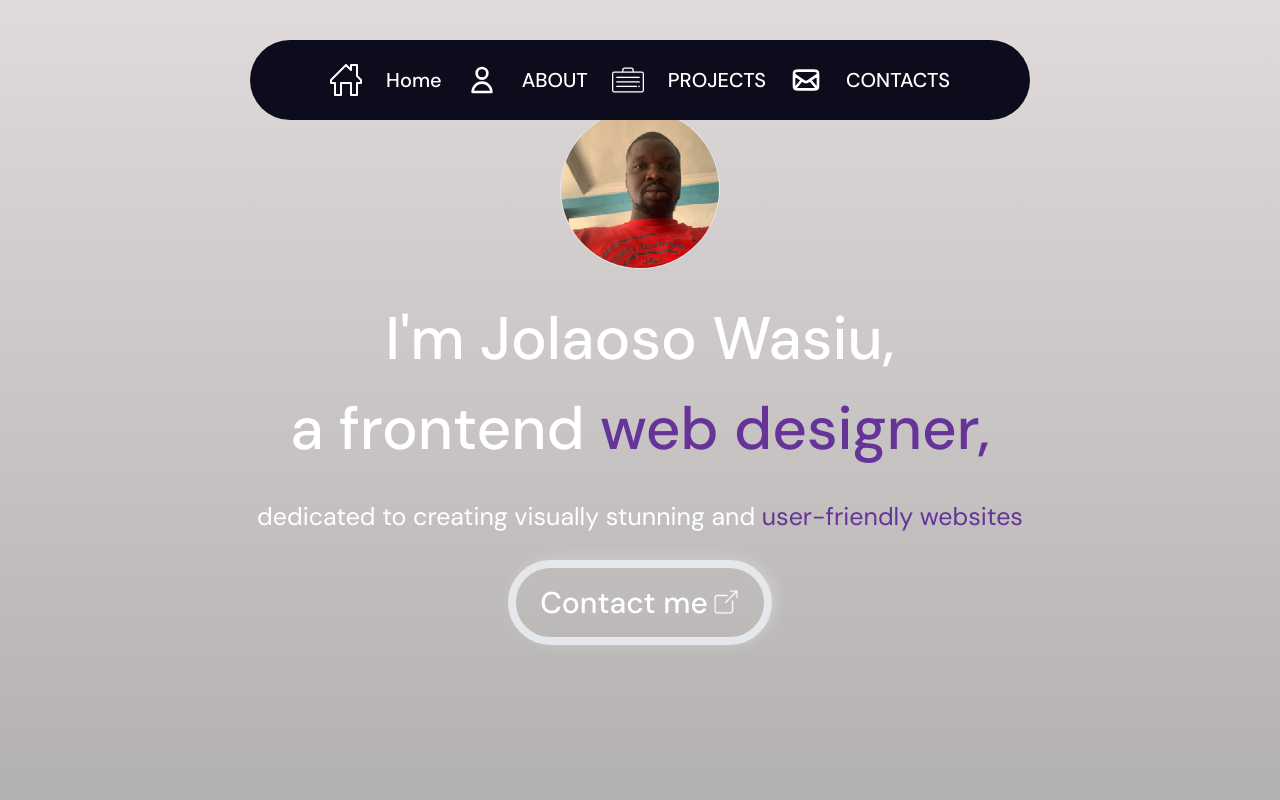
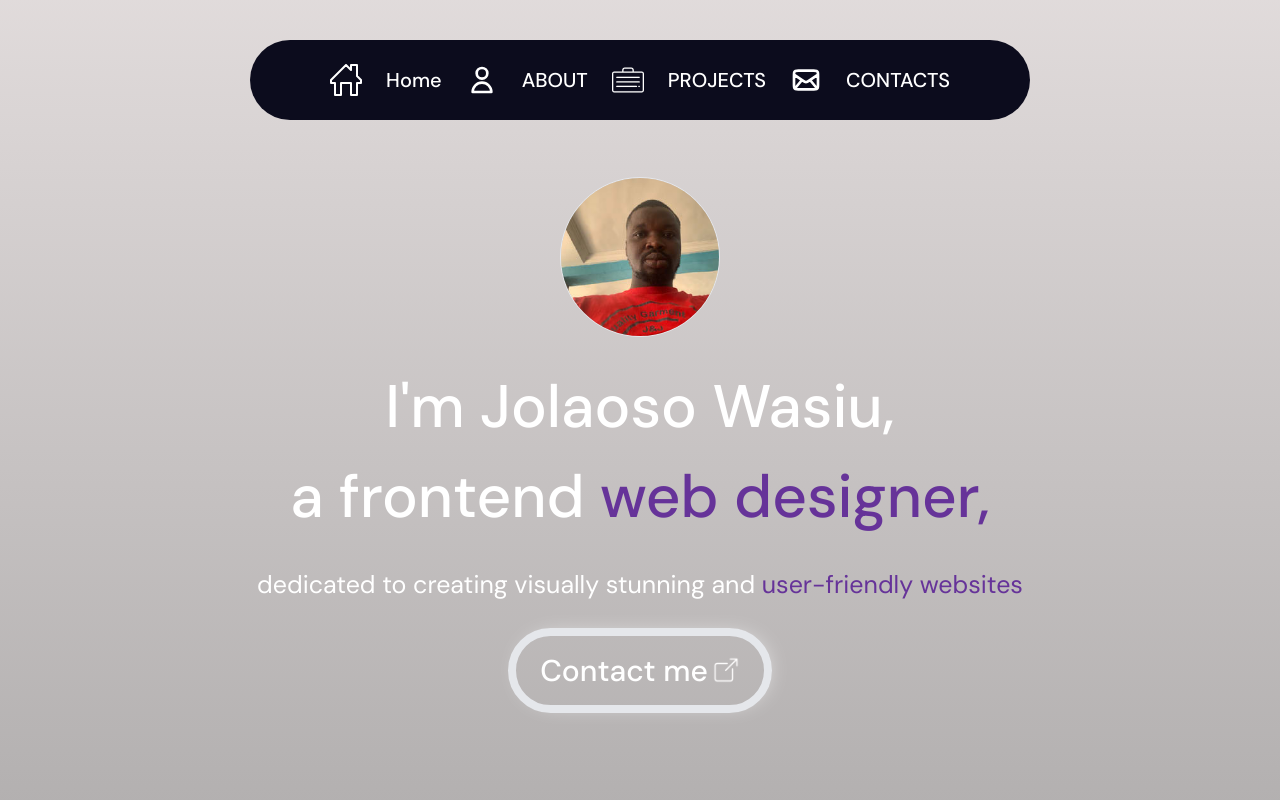
Before and after one commit to Jolalekan/my-portfolio, a React (Vite) app: page / in a window 1280 px wide. Shown: the top 800 px of the page. Built offline with nearby package versions, Linux system fonts and the light colour scheme.

Commit message:
favicon added

```diff
--- a/index.html
+++ b/index.html
@@ -2,7 +2,7 @@
 <html lang="en">
   <head>
     <meta charset="UTF-8" />
-    <link rel="icon" type="image/svg+xml" href="/vite.svg" />
+    <link rel="icon" type="image/x-icon" href="/assets/jol.png" />
     <meta name="viewport" content="width=device-width, initial-scale=1.0" />
     <link href="https://fonts.googleapis.com/css2?family=DM+Sans:ital,opsz,wght@0,9..40,100;0,9..40,200;0,9..40,300;0,9..40,400;0,9..40,500;0,9..40,600;0,9..40,700;0,9..40,800;0,9..40,900;0,9..40,1000;1,9..40,100;1,9..40,1000&display=swap" rel="stylesheet">
     <meta property="og:title" content="Jolaoso Dev" />
--- a/src/components/Hero.jsx
+++ b/src/components/Hero.jsx
@@ -33,7 +33,7 @@ const Hero = () => {
   return (
     <Container>
       {/* <div className="hero"> */}
-        <div className="pt-3 flex justify-center h-screen px-3 my-24">
+        <div className="pt-3 lg:pt-20 flex justify-center h-screen px-3 my-24">
           <motion.div
             className="flex flex-col gap-6"
             variants={textVariant}
```
